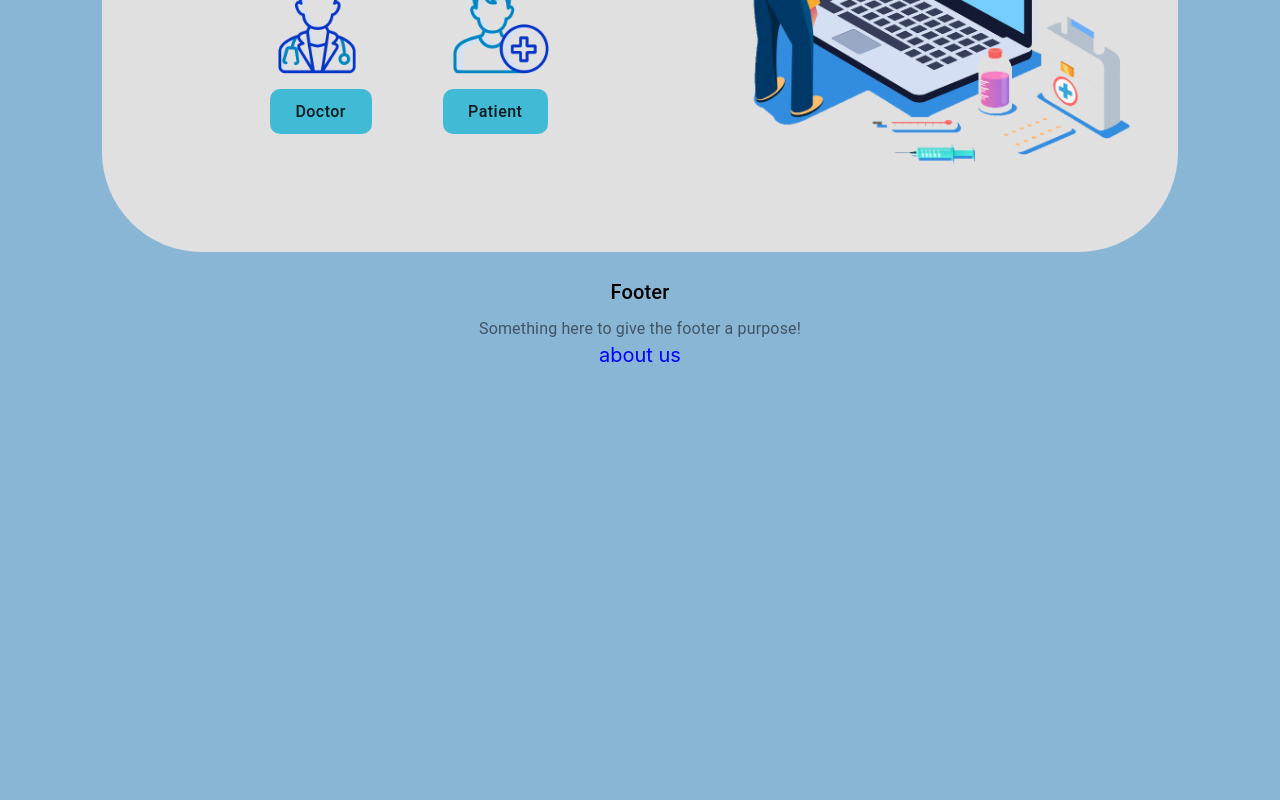
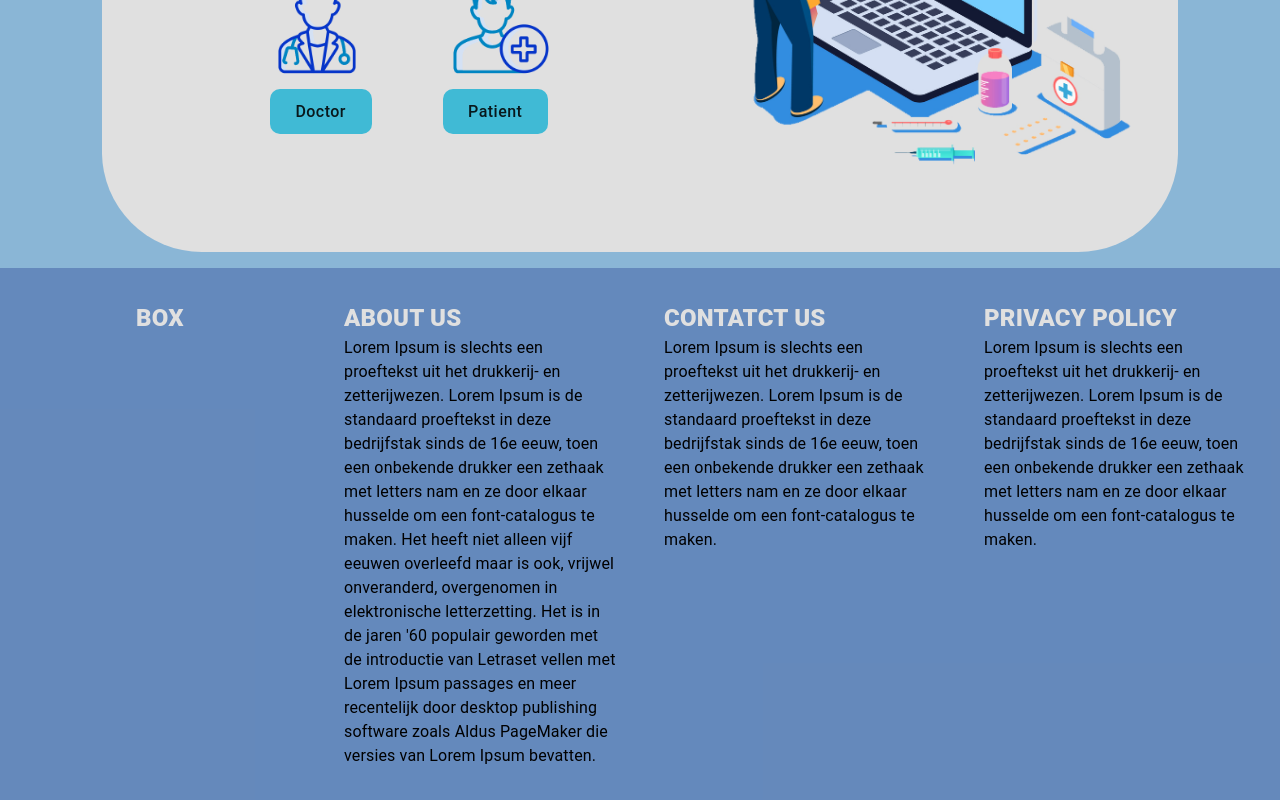
Before and after one commit to Tahlil-992/bugophobia.front-end, a React (Create React App) app: page / in a window 1280 px wide. Shown: the part 354-1154 px from the top of the page. Before the commit the page ends 800 px from the top, so only its background shows below. Built offline with nearby package versions, Linux system fonts and the light colour scheme.

Commit message:
initial footer structure

```diff
--- a/src/views/pages/LandingPage.js
+++ b/src/views/pages/LandingPage.js
@@ -13,6 +13,7 @@ import { connect } from "react-redux";
 import DoctorImg from "../../assets/images/DoctorUser.png";
 import PatientImg from "../../assets/images/PatientUser.png";
 import OnlineDoctor from "../../assets/images/OnlineDoctor.jpg";
+import Box from "@material-ui/core/Box";
 
 const useStyles = makeStyles((theme) => ({
     icon: {
@@ -25,6 +26,8 @@ const useStyles = makeStyles((theme) => ({
         marginTop: theme.spacing(4),
     },
     footer: {
+        display: "flex",
+        marginTop: "1em",
     },
     Btn: {
         backgroundColor: '#40bad5',
@@ -99,11 +102,61 @@ const LandingPage = ({ isdoctor, setIsDoctor }) => {
                     </Container>
                 </div>
             </Grid>
-            <footer className={classes.footer} style={{ backgroundColor: '#8ab6d6' }}>
-                <Typography style={{ color: '#8ab6d6' }}>footer block</Typography>
-                <Typography variant="h6" align="center" gutterBottom>Footer</Typography>
+            <footer className={classes.footer} style={{ backgroundColor: 'rgba(16,33,125, 0.3)', padding: "2em 0" }}>
+                {/* <Typography variant="h6" align="center" gutterBottom>Footer</Typography>
                 <Typography variant="subtitle1" align="center" color="textSecondary" component="p">Something here to give the footer a purpose!</Typography>
-                <Link class="link" style={{ display: 'flex', justifyContent: 'center', fontSize: '1.25em' }}>about us</Link>
+                <Link class="link" style={{ display: 'flex', justifyContent: 'center', fontSize: '1.25em' }}>about us</Link> */}
+                <Grid container>
+                <Grid item sm={3}>
+                    <Typography style={{ color:"#E0E0E0", fontWeight: 900, fontSize: "1.5em" }} align="center">BOX</Typography>
+                </Grid>
+                <Grid container item sm={9}>
+                    <Grid item sm={4} justifyContent="center"style={{ padding: "0 1.5em"}}>
+                        <Grid>
+                            <Typography style={{ color:"#E0E0E0", fontWeight: 900, fontSize: "1.5em" }}>ABOUT US</Typography>
+                        </Grid>
+                        <Grid>
+                            <Typography>
+                                Lorem Ipsum is slechts een proeftekst uit het drukkerij- en zetterijwezen.
+                                Lorem Ipsum is de standaard proeftekst in deze bedrijfstak sinds de 16e eeuw,
+                                toen een onbekende drukker een zethaak met letters nam en ze
+                                door elkaar husselde om een font-catalogus te maken.
+                                Het heeft niet alleen vijf eeuwen overleefd maar is ook,
+                                vrijwel onveranderd, overgenomen in elektronische letterzetting.
+                                Het is in de jaren '60 populair geworden met de introductie van Letraset vellen
+                                met Lorem Ipsum passages en meer recentelijk door desktop publishing software zoals
+                                Aldus PageMaker die versies van Lorem Ipsum bevatten.
+                            </Typography>
+                        </Grid>
+                    </Grid>
+                    <Grid item sm={4} style={{ padding: "0 1.5em"}}>
+                        <Grid>
+                            <Typography style={{ color:"#E0E0E0", fontWeight: 900, fontSize: "1.5em" }}>CONTATCT US</Typography>
+                        </Grid>
+                        <Grid>
+                            <Typography>
+                                Lorem Ipsum is slechts een proeftekst uit het drukkerij- en zetterijwezen.
+                                Lorem Ipsum is de standaard proeftekst in deze bedrijfstak sinds de 16e eeuw,
+                                toen een onbekende drukker een zethaak met letters nam en ze
+                                door elkaar husselde om een font-catalogus te maken.
+                            </Typography>
+                        </Grid>
+                    </Grid>
+                    <Grid item sm={4} style={{ padding: "0 1.5em"}}>
+                        <Grid>
+                            <Typography style={{ color:"#E0E0E0", fontWeight: 900, fontSize: "1.5em" }}>PRIVACY POLICY</Typography>
+                        </Grid>
+                        <Grid>
+                            <Typography>
+                                Lorem Ipsum is slechts een proeftekst uit het drukkerij- en zetterijwezen.
+                                Lorem Ipsum is de standaard proeftekst in deze bedrijfstak sinds de 16e eeuw,
+                                toen een onbekende drukker een zethaak met letters nam en ze
+                                door elkaar husselde om een font-catalogus te maken.
+                            </Typography>
+                        </Grid>
+                    </Grid>
+                </Grid>
+                </Grid>
             </footer>
         </React.Fragment>
     );
```
